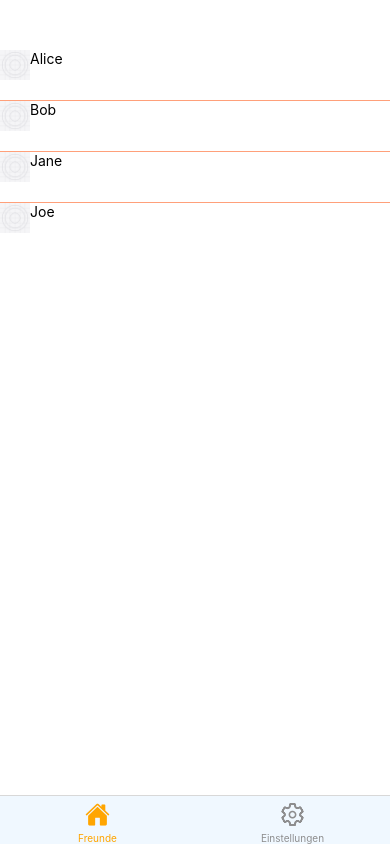
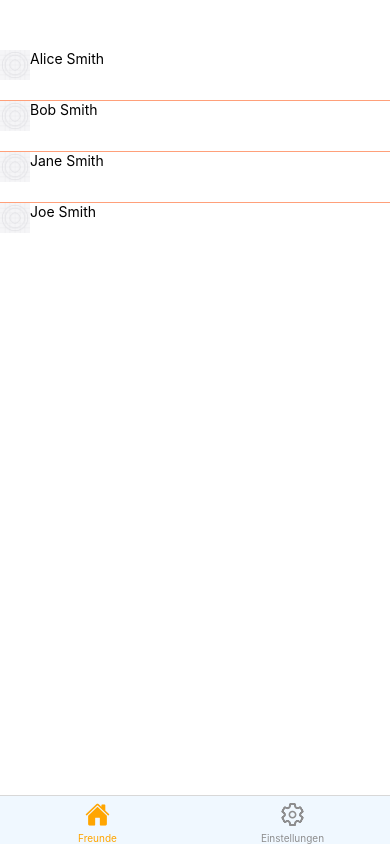
Before and after one commit to behrends/FriendsList, a React Native app: screen /HomeScreen in a window 390 px wide. Built offline with nearby package versions, Linux system fonts and the light colour scheme.

Commit message:
Mehr Informationen über Freunde anzeigen

```diff
--- a/Navigation.jsx
+++ b/Navigation.jsx
@@ -25,7 +25,10 @@ function HomeStack() {
         name="Friend"
         component={FriendScreen}
         options={({ route }) => {
-          return { title: route.params.name };
+          const { first, last } = route.params.friend;
+          return {
+            title: `${first} ${last}`,
+          };
         }}
       />
     </Stack.Navigator>
--- a/components/FriendListItem.jsx
+++ b/components/FriendListItem.jsx
@@ -7,7 +7,9 @@ export default function FriendListItem({ friend, onPress }) {
         style={styles.image}
         source={require('../assets/icon.png')}
       />
-      <Text>{friend.name}</Text>
+      <Text>
+        {friend.first} {friend.last}
+      </Text>
     </Pressable>
   );
 }
--- a/screens/FriendScreen.jsx
+++ b/screens/FriendScreen.jsx
@@ -9,7 +9,7 @@ import {
 export default function FriendScreen({ navigation, route }) {
   const { width } = useWindowDimensions();
   const imageWidth = width * 0.8;
-  const { name } = route.params;
+  const { friend } = route.params;
   return (
     <ScrollView
       contentContainerStyle={styles.container}
@@ -19,7 +19,9 @@ export default function FriendScreen({ navigation, route }) {
         style={{ width: imageWidth, height: imageWidth }}
         source={require('../assets/icon.png')}
       />
-      <Text>{name}</Text>
+      <Text>
+        {friend.first} {friend.last}
+      </Text>
     </ScrollView>
   );
 }
--- a/screens/HomeScreen.jsx
+++ b/screens/HomeScreen.jsx
@@ -6,20 +6,28 @@ export default function HomeScreen({ navigation }) {
     <View style={styles.container}>
       <FlatList
         data={[
-          { name: 'Alice' },
-          { name: 'Bob' },
-          { name: 'Jane' },
-          { name: 'Joe' },
+          {
+            first: 'Alice',
+            last: 'Smith',
+            email: 'test1@example.com',
+          },
+          { first: 'Bob', last: 'Smith', email: 'test2@example.com' },
+          {
+            first: 'Jane',
+            last: 'Smith',
+            email: 'test3@example.com',
+          },
+          { first: 'Joe', last: 'Smith', email: 'test4@example.com' },
         ]}
         renderItem={({ item }) => (
           <FriendListItem
             friend={item}
             onPress={() =>
-              navigation.navigate('Friend', { name: item.name })
+              navigation.navigate('Friend', { friend: item })
             }
           />
         )}
-        keyExtractor={(item) => item.name}
+        keyExtractor={(item) => item.email}
         ItemSeparatorComponent={<View style={styles.listSeparator} />}
       />
     </View>
```
